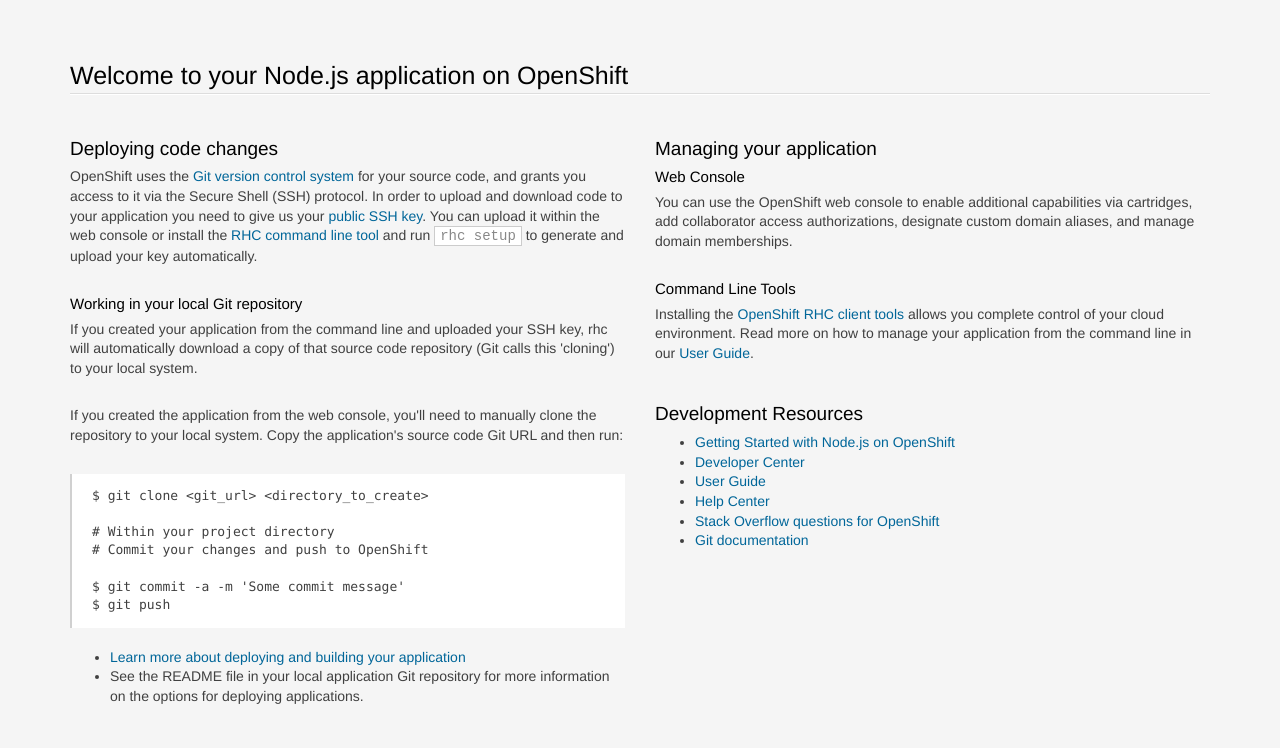
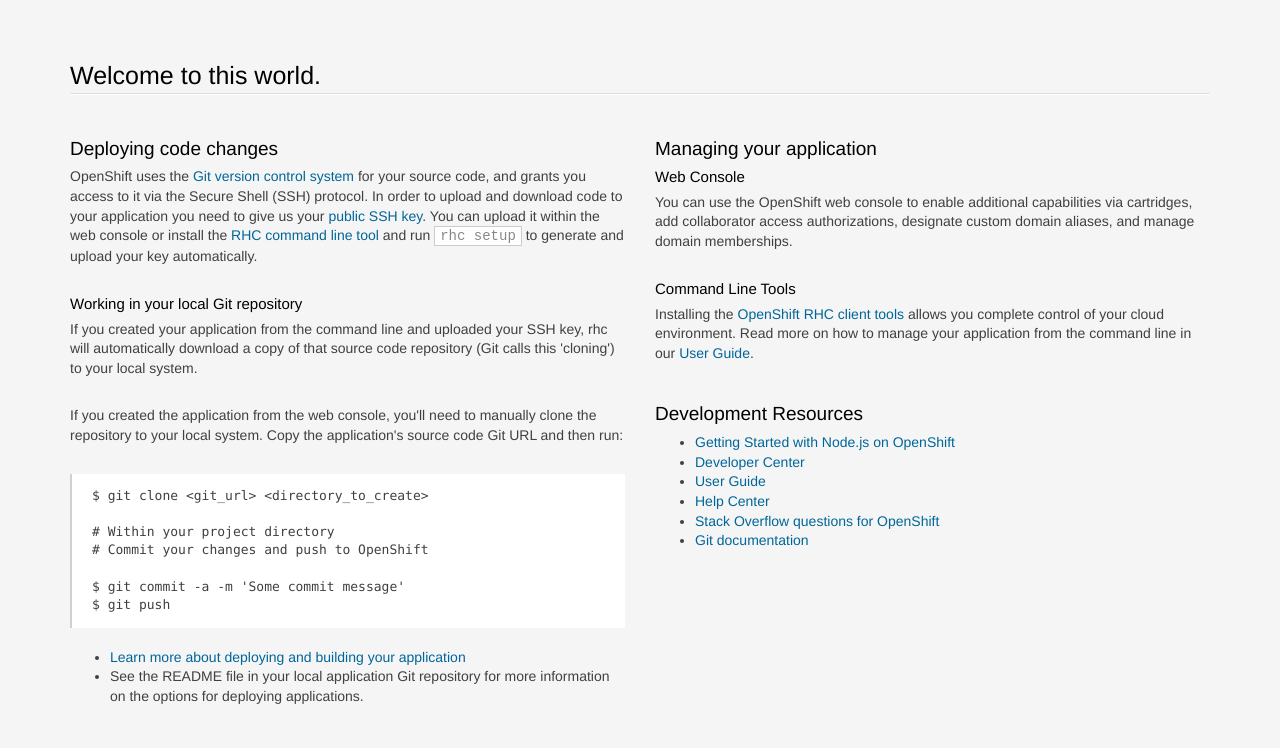
Before and after one commit to ZhiyuanYang0/WebDevSpring2016, a website: page index.html in a window 1280 px wide. Shown: the top 748 px of the page. Drawn offline with Linux system fonts and the light colour scheme.

Commit message:
test.html

```diff
--- a/index.html
+++ b/index.html
@@ -207,7 +207,7 @@
 <body>
 <section class='container'>
           <hgroup>
-            <h1>Welcome to your Node.js application on OpenShift</h1>
+            <h1>Welcome to this world.</h1>
           </hgroup>
 
 
```
Also changed, not shown: 1 other file.
